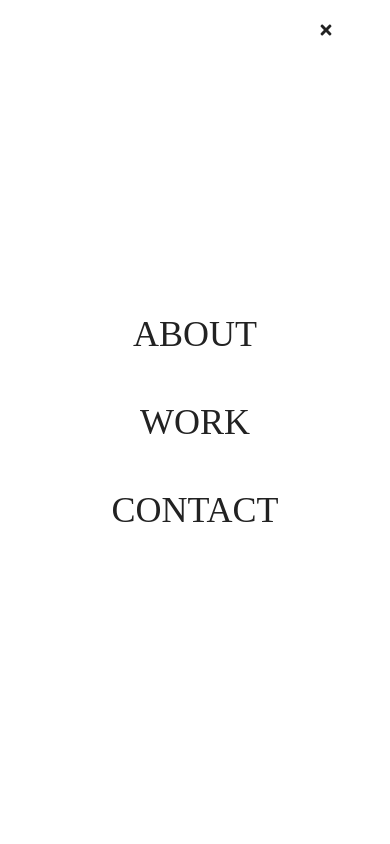
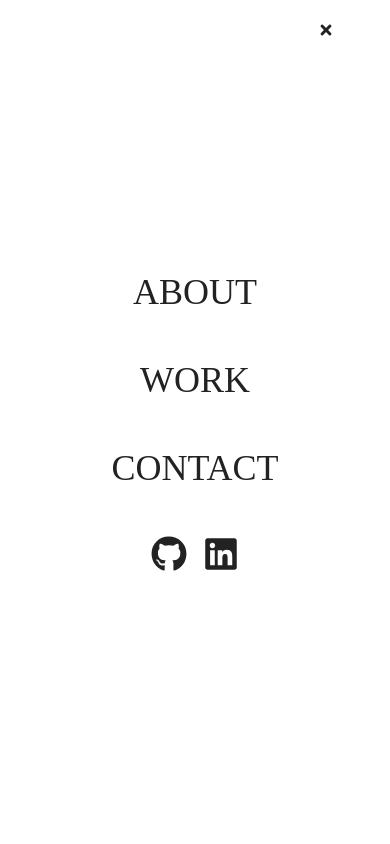
Before and after one commit to jieunchung/portfolio-website, a React (Create React App) app: page / in a window 390 px wide. Both pictures are taken after a click on the element 326 px from the left and 30 px from the top of the page. Shown: the top 844 px of the page. Built offline with nearby package versions, Linux system fonts and the light colour scheme.

Commit message:
Improve mobile menu

```diff
--- a/src/components/Navbar.js
+++ b/src/components/Navbar.js
@@ -7,6 +7,7 @@ import { Link } from "react-scroll";
 const Navbar = () => {
   const [nav, setNav] = useState(false);
   const handleClick = () => setNav(!nav);
+  const closeNav = () => setNav(!nav);
 
   return (
     <div className="w-full h-[60px] fixed flex justify-between items-center px-14 bg-white z-20 VollkornSC ">
@@ -50,20 +51,43 @@ const Navbar = () => {
         }
       >
         <li className="py-6 text-4xl hover:cursor-pointer">
-          <Link to="about" smooth={true} duration={500}>
+          <Link to="about" smooth={true} duration={500} onClick={closeNav}>
             about
           </Link>
         </li>
         <li className="py-6 text-4xl hover:cursor-pointer">
-          <Link to="work" smooth={true} duration={500}>
+          <Link to="work" smooth={true} duration={500} onClick={closeNav}>
             work
           </Link>
         </li>
         <li className="py-6 text-4xl hover:cursor-pointer">
-          <Link to="contact" smooth={true} duration={500}>
+          <Link to="contact" smooth={true} duration={500} onClick={closeNav}>
             contact
           </Link>
         </li>
+        <ul className="flex">
+          <li className="py-6 px-2 text-4xl hover:cursor-pointer">
+            <a
+              href="https://github.com/jieunchung"
+              target="_blank"
+              rel="noreferrer"
+            >
+              <FaGithub className=" hover:text-[#420094]" onClick={closeNav} />
+            </a>
+          </li>
+          <li className="py-6 px-2 text-4xl hover:cursor-pointer">
+            <a
+              href="https://www.linkedin.com/in/jieun-chung-82155924b/"
+              target="_blank"
+              rel="noreferrer"
+            >
+              <FaLinkedin
+                className=" hover:text-[#0D62BC]"
+                onClick={closeNav}
+              />
+            </a>
+          </li>
+        </ul>
       </ul>
 
       {/* social menu */}
```
